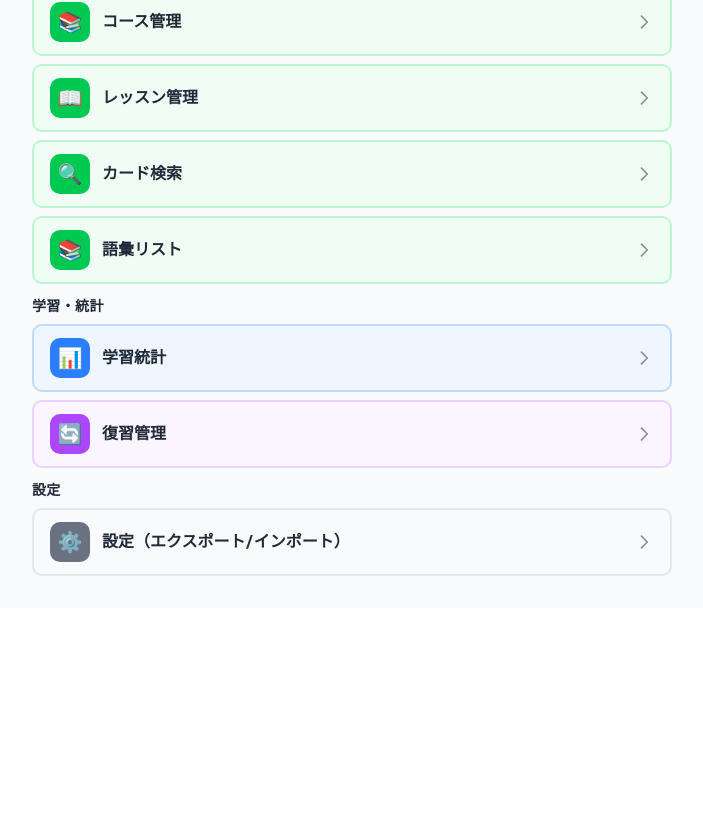
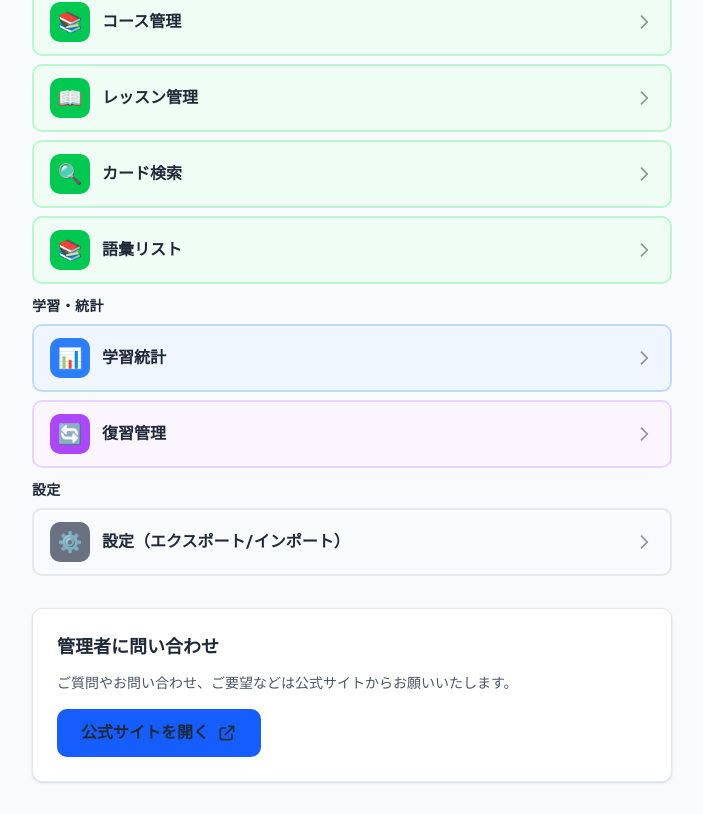
Before and after one commit to eightchip/Instant-Output, a Next.js app: page / in a window 1280 px wide. Shown: the part 877-1691 px from the top of the page, without its empty margins (288-991 px from the left). Before the commit the page ends 1485 px from the top, so only its background shows below. Built offline with nearby package versions, Linux system fonts and the light colour scheme.

Commit message:
refactor: Move contact section from settings to home page as independent section

```diff
--- a/app/page.tsx
+++ b/app/page.tsx
@@ -396,6 +396,25 @@ export default function Home() {
             />
           </div>
         </div>
+
+        {/* 管理者に問い合わせ */}
+        <div className="mt-8 p-6 bg-white rounded-lg border border-gray-200 shadow-sm">
+          <h3 className="text-lg font-semibold mb-3 text-gray-900">管理者に問い合わせ</h3>
+          <p className="text-sm text-gray-600 mb-4">
+            ご質問やお問い合わせ、ご要望などは公式サイトからお願いいたします。
+          </p>
+          <a
+            href="https://linknavigator.vercel.app/"
+            target="_blank"
+            rel="noopener noreferrer"
+            className="inline-flex items-center gap-2 bg-blue-600 hover:bg-blue-700 text-white font-semibold py-3 px-6 rounded-lg transition-colors"
+          >
+            <span>公式サイトを開く</span>
+            <svg className="w-5 h-5" fill="none" stroke="currentColor" viewBox="0 0 24 24">
+              <path strokeLinecap="round" strokeLinejoin="round" strokeWidth={2} d="M10 6H6a2 2 0 00-2 2v10a2 2 0 002 2h10a2 2 0 002-2v-4M14 4h6m0 0v6m0-6L10 14" />
+            </svg>
+          </a>
+        </div>
       </main>
     </div>
   );
--- a/app/settings/page.tsx
+++ b/app/settings/page.tsx
@@ -389,25 +389,6 @@ export default function SettingsPage() {
             </ul>
           </div>
         </div>
-
-        {/* 管理者に問い合わせ */}
-        <div className="mt-8 p-4 bg-white rounded-lg border border-gray-200">
-          <h3 className="text-lg font-semibold mb-2">管理者に問い合わせ</h3>
-          <p className="text-sm text-gray-600 mb-3">
-            ご質問やお問い合わせは公式サイトからお願いいたします。
-          </p>
-          <a
-            href="https://linknavigator.vercel.app/"
-            target="_blank"
-            rel="noopener noreferrer"
-            className="inline-flex items-center gap-2 text-blue-600 hover:text-blue-800 font-semibold"
-          >
-            <span>公式サイトを開く</span>
-            <svg className="w-4 h-4" fill="none" stroke="currentColor" viewBox="0 0 24 24">
-              <path strokeLinecap="round" strokeLinejoin="round" strokeWidth={2} d="M10 6H6a2 2 0 00-2 2v10a2 2 0 002 2h10a2 2 0 002-2v-4M14 4h6m0 0v6m0-6L10 14" />
-            </svg>
-          </a>
-        </div>
       </main>
       <MessageDialog
         isOpen={messageDialog.isOpen}
```
